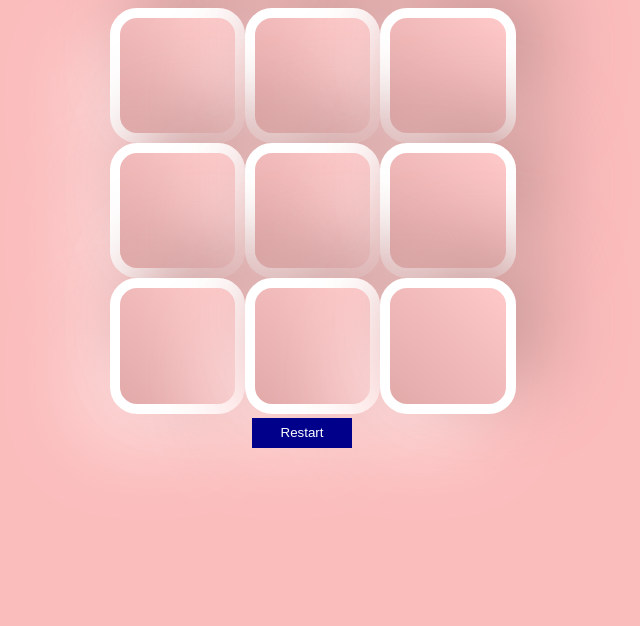
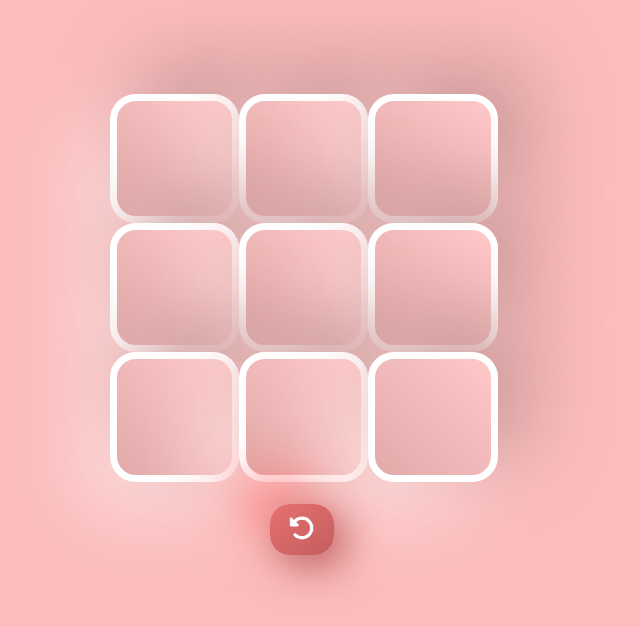
Before and after one commit to NwinNwin/Tic-Tac-Toe, a React (Create React App) app in the folder client/: page / in a window 1280 px wide. Shown: the top 626 px of the page, without its empty margins (346-986 px from the left). Built offline with nearby package versions, Linux system fonts and the light colour scheme; the HTML template or start-up script is replaced by a standard one.

Commit message:
finish basic tic-tac-toe game + fully styled

```diff
--- a/client/public/index.html
+++ b/client/public/index.html
@@ -21,6 +21,9 @@
       work correctly both with client-side routing and a non-root public URL.
       Learn how to configure a non-root public URL by running `npm run build`.
     -->
+    <link rel="preconnect" href="https://fonts.googleapis.com" />
+    <link rel="preconnect" href="https://fonts.gstatic.com" crossorigin />
+    <link href="https://fonts.googleapis.com/css2?family=Inter:wght@400;500;700&display=swap" rel="stylesheet" />
     <title>React App</title>
   </head>
   <body>
--- a/client/src/App.css
+++ b/client/src/App.css
@@ -5,7 +5,7 @@ body {
 }
 
 .board {
-  margin: 0 auto;
+  margin: 3% auto 2% auto;
   width: 30vw;
   height: 30vw;
   display: grid;
@@ -15,7 +15,7 @@ body {
 .box {
   width: 9vw;
   height: 9vw;
-  border: white solid 10px;
+  border: white solid 0.6vw;
   text-align: center;
   border-radius: 20%;
   background: linear-gradient(45deg, #e2a9a9, #ffc9c9);
@@ -35,7 +35,7 @@ svg {
   color: white;
 }
 .winning-box {
-  border: yellow solid 10px;
+  border: rgb(255, 255, 0) solid 0.6vw;
 }
 
 .game-container {
@@ -43,14 +43,34 @@ svg {
 }
 
 .restart-btn {
-  height: 30px;
-  width: 100px;
-  margin: 2%;
+  font-weight: 700;
+  height: 4vw;
+  width: 5vw;
   border: 0;
-  background-color: darkblue;
+  border-radius: 20px;
+  background: linear-gradient(145deg, #e86f6f, #c35e5e);
+  box-shadow: 10px 10px 40px #b85858, -27px -27px 54px #fa7878;
   color: white;
+}
+
+.restart-btn:active {
+  transform: translateY(2px);
+  background: linear-gradient(145deg, #e86f6f, #8b3b3b);
+}
+
+.restart-logo {
+  height: 2vw;
 }
 
 .box h1 {
   margin: 0;
 }
+
+.result-container {
+  color: #5c1111;
+  margin-top: 1.5%;
+  font-size: 2rem;
+  height: 1vw;
+  width: 100vw;
+  font-family: "Inter";
+}
--- a/client/src/App.jsx
+++ b/client/src/App.jsx
@@ -1,5 +1,11 @@
 import "./App.css";
 import Game from "./components/Game";
+
+//TODO:
+// - socket.io
+// - create home menu
+// - finish implemeting 2 player mode
+// - keep score between 2 players
 
 function App() {
   return (
--- a/client/src/components/Game.jsx
+++ b/client/src/components/Game.jsx
@@ -3,9 +3,7 @@ import { useEffect } from "react";
 import { checkWin, checkTie } from "../utils";
 import x from "../images/x.svg";
 import o from "../images/o.svg";
-
-//TODO:
-// - make it look pretty
+import restart from "../images/restart.svg";
 
 export default function Game() {
   const [game, setGame] = useState([
@@ -24,21 +22,14 @@ export default function Game() {
   const [tie, setTie] = useState(false);
   const [winningBoxes, setWinningBoxes] = useState([]);
 
-  //[0, 0, 0]
-  //[0, 0, 0]
-  //[0, 0, 0]
-  //Empty: 0
-  //X: 1
-  //O: 2
-
   useEffect(() => {
     let winning = checkWin(game);
     setWin(winning[0]);
     setTie(checkTie(game, win));
     setWinningBoxes(winning[1]);
   }, [turn]);
+
   //when each box get clicked (set box to that value, switch turn)
-
   function handleBoxClick(id) {
     setGame((prev) => prev.map((box) => (box.id === id && box.value === "" ? { ...box, value: turn } : box)));
     setTurn((prev) => (prev === "X" ? "O" : "X"));
@@ -69,12 +60,15 @@ export default function Game() {
 
   return (
     <div className="game-container">
-      {win[0] && <h1>{win[1]} WIN</h1>}
-      {tie && <h1>TIE</h1>}
+      <div className="result-container">
+        <h1>{win[0] && `${win[1]} WINS!`}</h1>
+        <h1>{tie && !win[0] ? "TIE" : ""}</h1>
+      </div>
+
       {console.log(tie)}
       <div className="board">{renderBoard}</div>
       <button onClick={restartGame} className="restart-btn">
-        Restart
+        <img className="restart-logo" src={restart} alt="" />
       </button>
     </div>
   );
```
Also changed, not shown: client/src/images/restart.svg (added).
